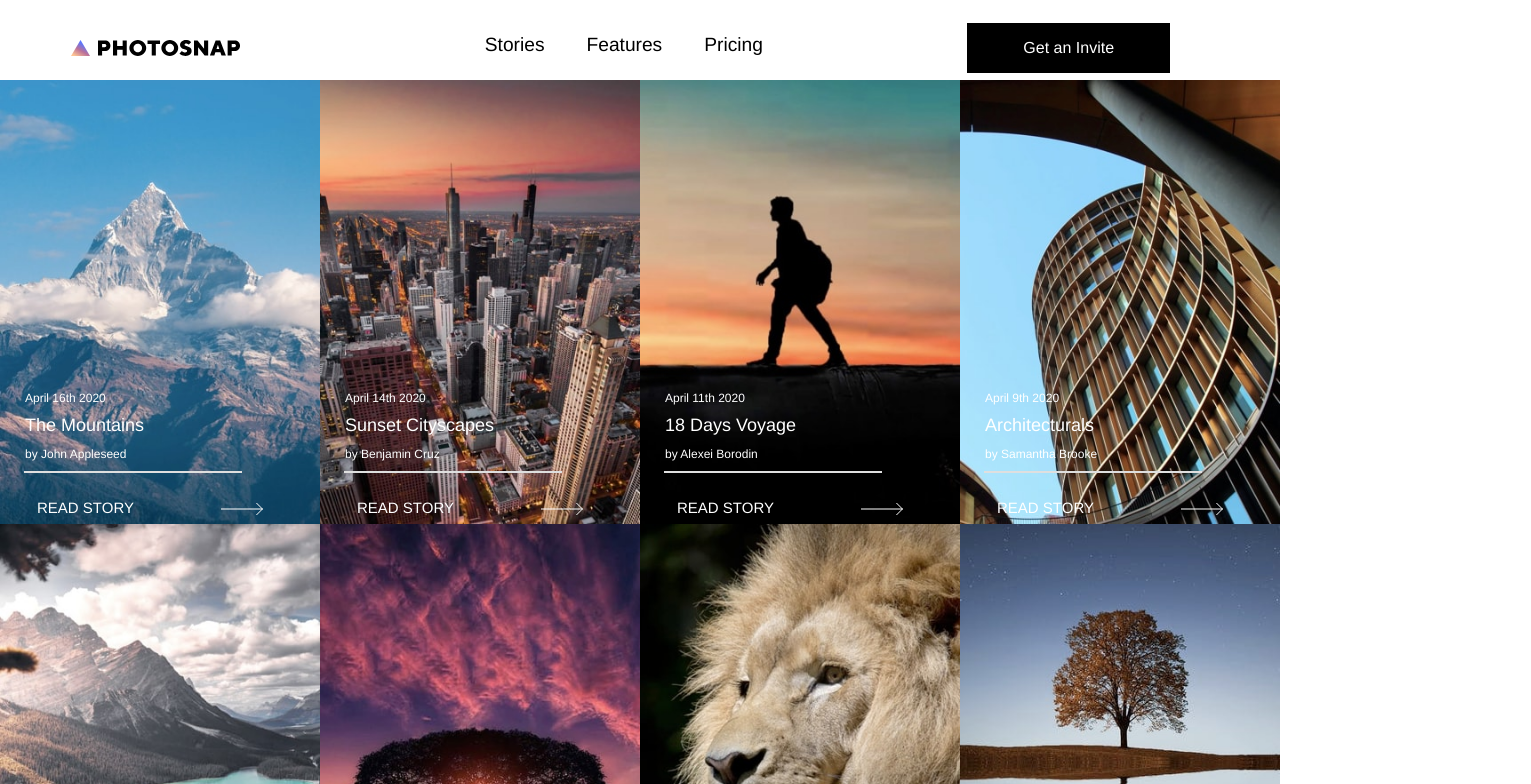
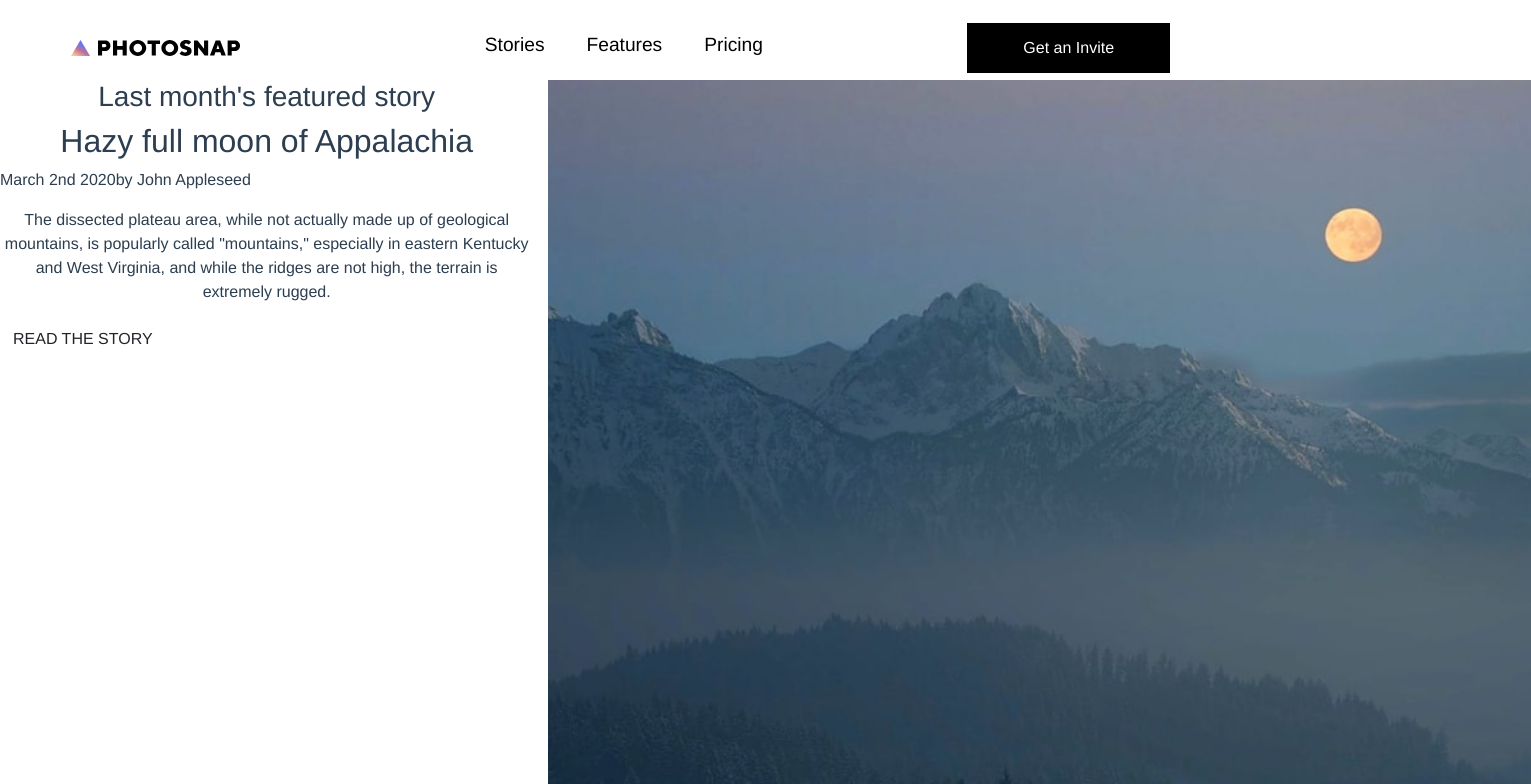
Before and after one commit to clf94-dev/photosnap-vue, a Vue app: page /stories in a window 1280 px wide. Shown: the top 784 px of the page, 1531 px wide, since content can reach past the window. Built offline with nearby package versions, Linux system fonts and the light colour scheme.

Commit message:
added struct TopStories

```diff
--- a/src/components/TopStories.vue
+++ b/src/components/TopStories.vue
@@ -1,12 +1,44 @@
 <template>
-    <div>
+   <b-container fluid>
+       <b-row class="topStory-cont">
+           <b-col class="text-col" xs="12" sm="7" md="5" lg="5">
+                <h3 className="intro-p">Last month's featured story</h3>
+        <h2>Hazy full moon of Appalachia</h2>
+        <b-row>
+            <p>March 2nd 2020</p>
 
-    </div>
+            <p className="author-p">by John Appleseed</p>
+            <p>
+                The dissected plateau area, while not actually made up of geological mountains, is popularly called "mountains," especially in eastern Kentucky and West Virginia, and while the ridges are not high, the terrain is extremely rugged.
+            </p>
+            <button class="btn">
+        <div fxLayout="row wrap">
+          <div fxFlex="66%">READ THE STORY</div>
+          <div fxFlex="33%">
+            <img :src="arrowW" alt="arrow" />
+          </div>
+        </div>
+      </button>
+        </b-row>
+           </b-col>
+           <b-col class="img-col" xs="12" sm="5" md="7" lg="7">
+               <img :src=" topStoriesD " :srcset="`${topStoriesT} 1000w,${topStoriesT} 900w, ${topStoriesM} 600w`" alt="moon of appalacia" />
+           </b-col>
+       </b-row>
+   </b-container>
 </template>
 
 <script>
     export default {
-        name: 'TopStories'
+        name: 'TopStories',
+        data(){
+            return{
+                topStoriesD: require("../assets/images/stories/desktop/moon-of-appalacia.jpg"),
+topStoriesT: require("../assets/images/stories/tablet/moon-of-appalacia.jpg"),
+topStoriesM: require("../assets/images/stories/mobile/moon-of-appalacia.jpg"),
+arrowW: require("../assets/images/shared/desktop/arrow copy.svg"),
+            }
+        }
     }
 </script>
 
```
